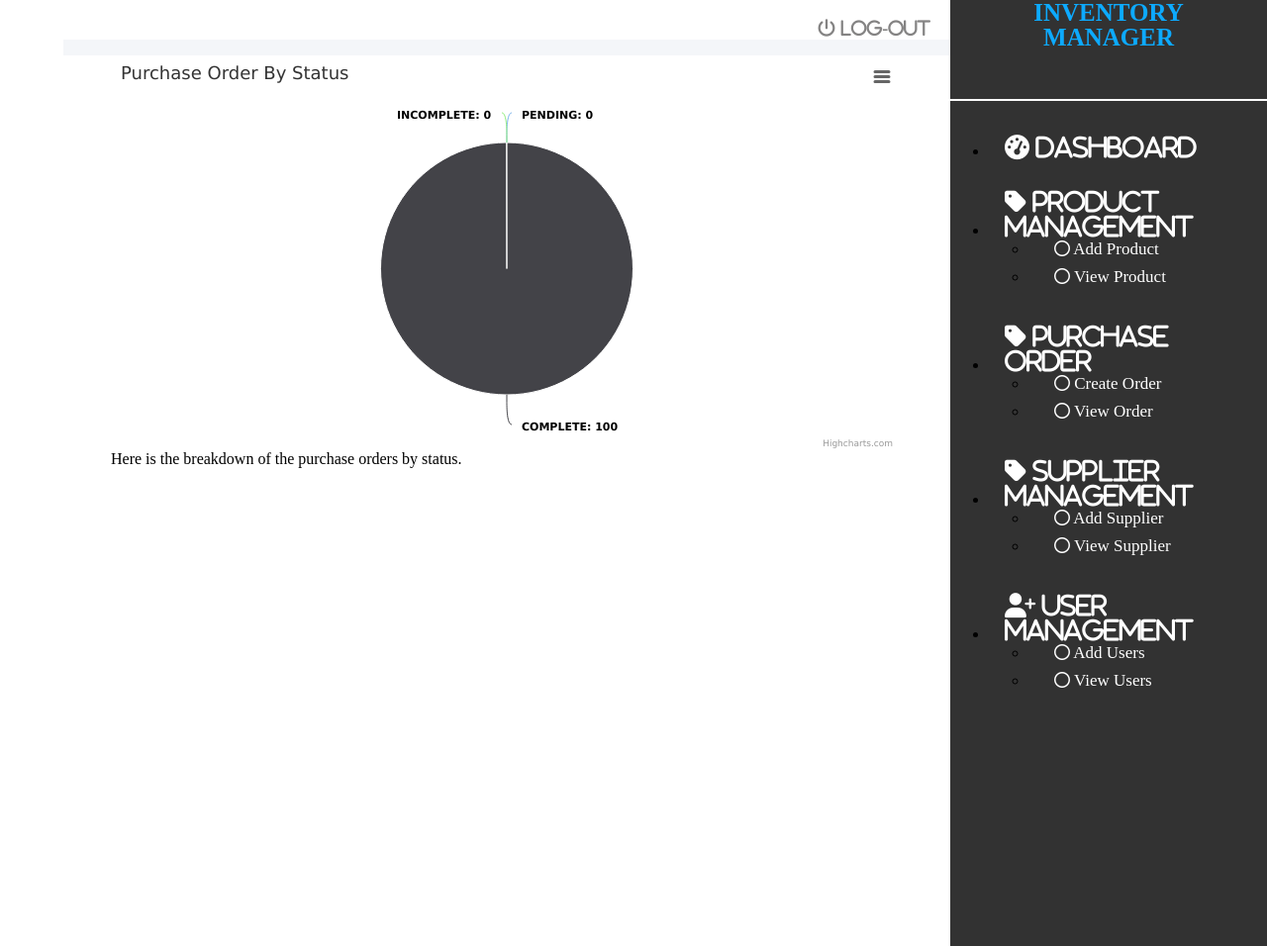
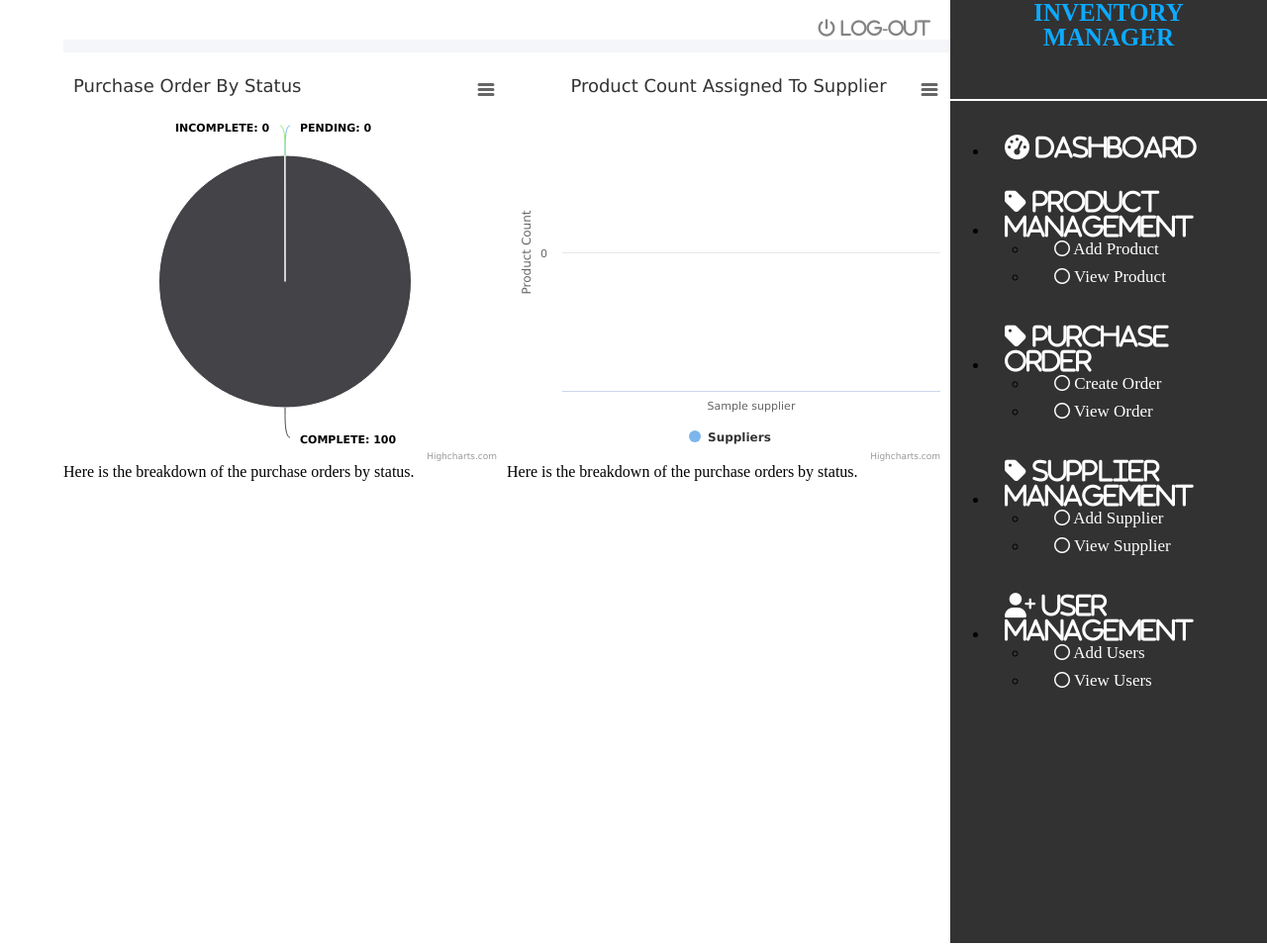
Before and after one commit to adityadave29/im, a PHP site: page /dashboard.php in a window 1280 px wide. Shown: the whole page at 99% size. Run offline with PHP 8.4, Linux system fonts and the light colour scheme; the visitor is signed in with stand-in values (Sample User, id 1); tables that the repository leaves empty or names only in its code hold one stand-in row (values such as "Sample post"); some libraries are stand-ins or nearby versions.

Commit message:
18-4-2-29

```diff
--- a/css/dashboard.css
+++ b/css/dashboard.css
@@ -232,3 +232,12 @@ a.subMenuLink i {
 input[type="number"] {
   min-width: 50px;
 }
+
+div.col50{
+  width: 50%;
+}
+
+div.dashboard_content_main{
+  display: flex;
+  flex-direction: row;
+}
--- a/dashboard.php
+++ b/dashboard.php
@@ -5,6 +5,7 @@
     // $user = $_SESSION(['user']);
 
     include('database/po_status_pie_graph.php');
+    include('database/supplier_product_bar_graph.php');
     // var_dump($results);
     // die;
 
@@ -31,12 +32,23 @@
             <?php include('sidebar/apptopbar.php') ?>
             <div class="dashboard_content">
                 <div class="dashboard_content_main">
+                    <div class="col50">
                         <figure class="highcharts-figure">
                             <div id="container"></div>
                             <p class="highcharts-description">
                                 Here is the breakdown of the purchase orders by status.
                             </p>
                         </figure>
+                    </div>
+                    <div class="col50">
+                        <figure class="highcharts-figure">
+                            <div id="containerBarChart"></div>
+                            <p class="highcharts-description">
+                                Here is the breakdown of the purchase orders by status.
+                            </p>
+                        </figure>
+                    </div>
+
                 </div>
             </div>
         </div>
@@ -88,6 +100,53 @@
             data: graphData
         }]
         });
+
+
+
+
+    var barGraphData = <?= json_encode($bar_chart_data)?>;
+    var barGraphCategories = <?= json_encode($categories)?>;
+
+    console.log(barGraphData, barGraphCategories);
+    Highcharts.chart('containerBarChart', {
+        chart: {
+            type: 'column'
+        },
+        title: {
+            text: 'Product Count Assigned To Supplier'
+        },
+        xAxis: {
+            categories: barGraphCategories,
+            crosshair: true
+        },
+        yAxis: {
+            min: 0,
+            title: {
+            text: 'Product Count'
+            }
+        },
+        tooltip: {
+            headerFormat: '<span style="font-size:10px">{point.key}</span>',
+            pointFormatter: function(){
+                var point = this,
+                    series = point.series;
+
+                    console.log(series);
+                    console.log(point);
+                return `<b>${point.category}</b> : ${point.y}`
+            }
+        },
+        plotOptions: {
+            column: {
+            pointPadding: 0.2,
+            borderWidth: 0
+            }
+        },
+        series: [{
+            name: 'Suppliers',
+            data: barGraphData
+        }]
+        });
 </script>
 </body>
 
--- /dev/null
+++ b/database/supplier_product_bar_graph.php
@@ -0,0 +1,36 @@
+<?php
+include('connection.php');
+
+
+$stmt = $conn->prepare("SELECT id,supplier_name FROM suppliers");
+$stmt->execute();
+$rows = $stmt->fetchAll();
+
+$categories = [];
+$bar_chart_data = [];
+
+$colors = ['#ff0000','#0000ff','#add8e6','#800080','#00ff00','#ff00ff','#ffa500','#800000'];
+
+$counter=0;
+
+foreach ($rows as $key => $row){
+    $id = $row['id'];
+
+    $categories[] = $row['supplier_name'];
+
+    $stmt = $conn->prepare("SELECT COUNT(*) as p_count FROM productsuppliers WHERE productsuppliers.supplier='".$id."'");
+    $stmt->execute();
+    $row = $stmt->fetch();
+
+    $count = $row['p_count'];
+
+    if(!isset($colors[$key])) $counter=0;
+
+    $bar_chart_data[] = [
+        'y' => (int) $count,
+        'color' => $colors[$key]
+    ];
+
+    $counter++;
+}
+?>
```
Also changed, not shown: css/usersadd.css (line endings or trailing spaces). Lines whose indentation alone changed are shown as unchanged.
